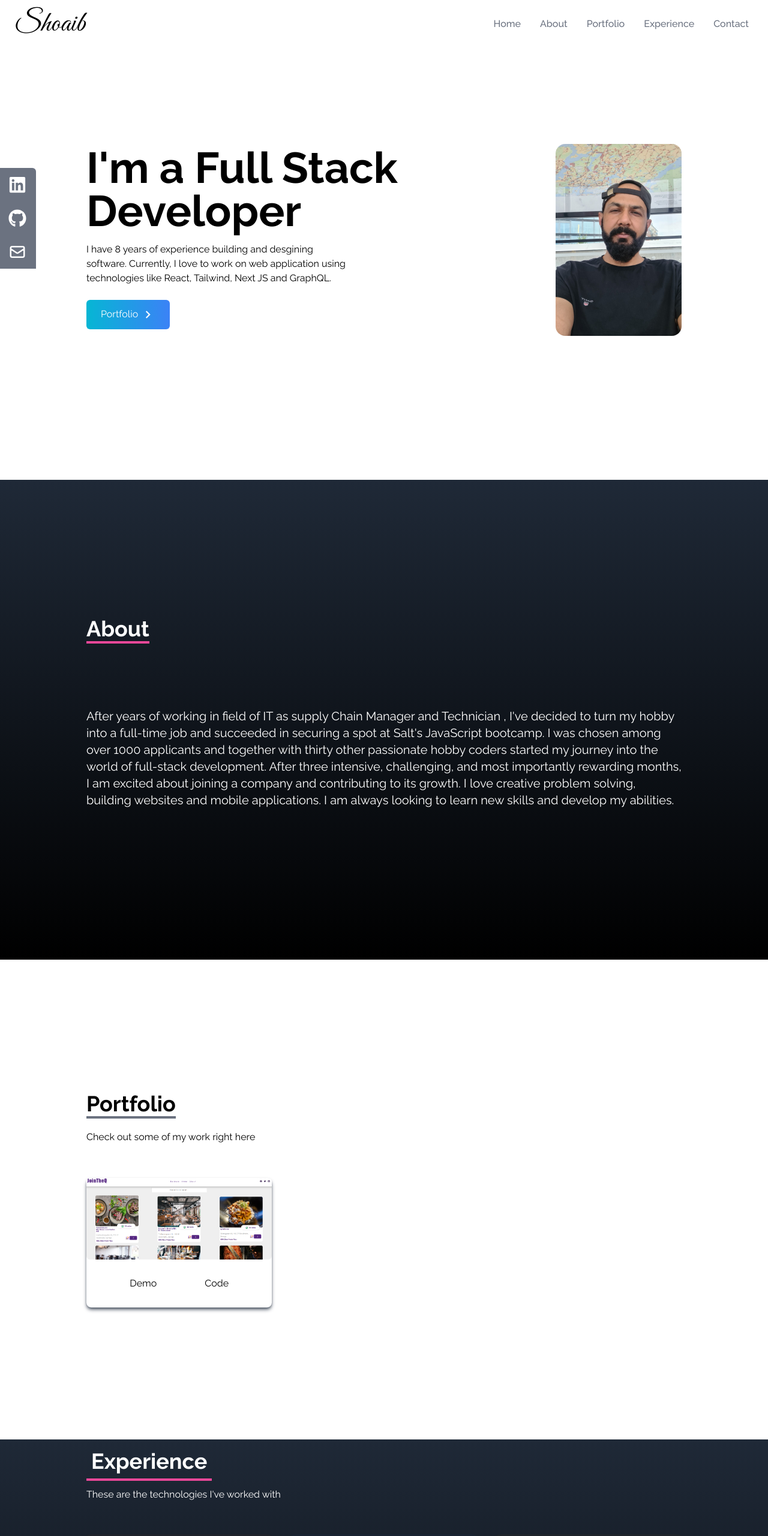
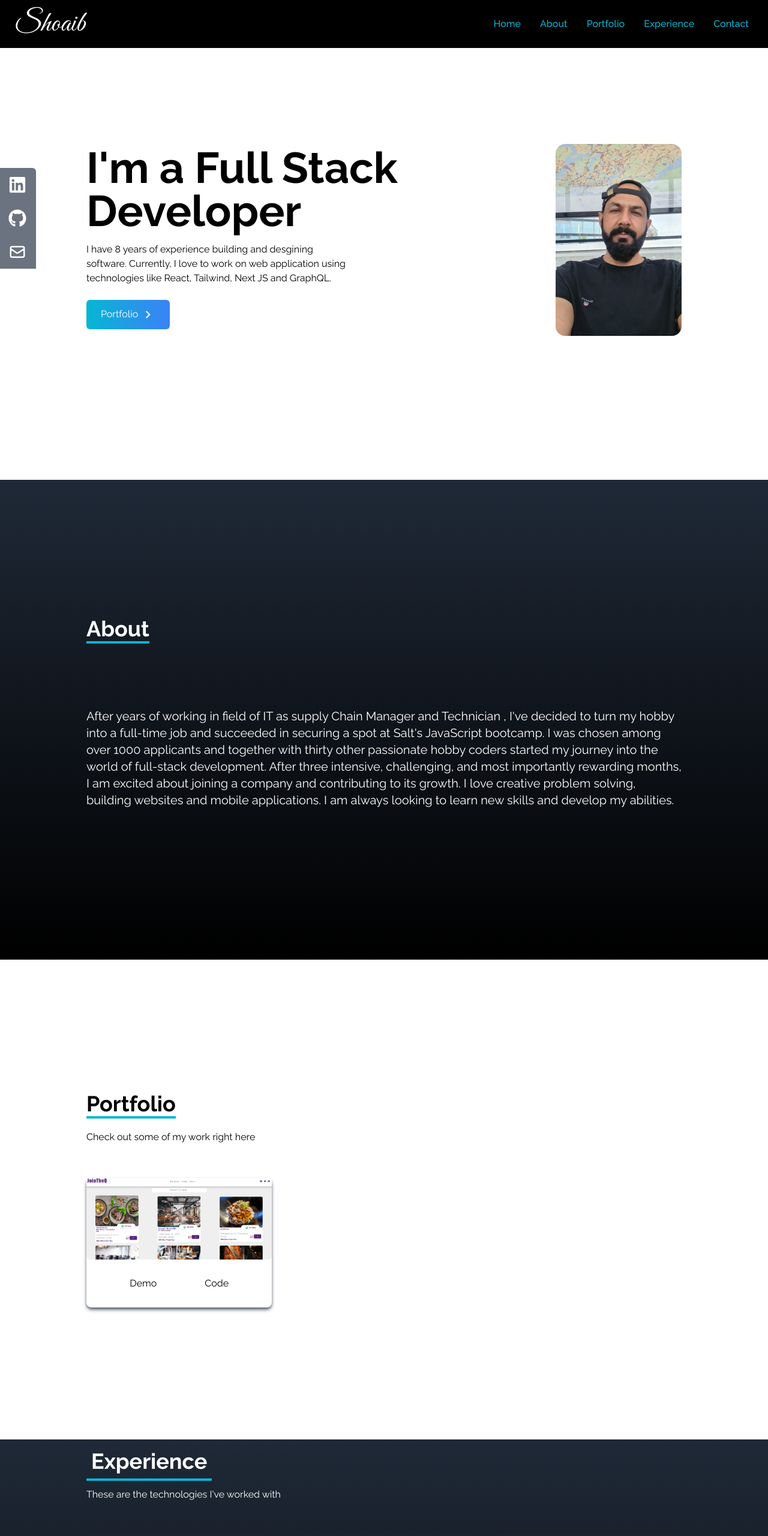
Before and after one commit to mshoaibtalha/portfolio, a React (Create React App) app: page / in a window 1280 px wide. Shown: the top 2561 px of the page at 60% size. Built offline with nearby package versions, Linux system fonts and the light colour scheme.

Commit message:
change in css

```diff
--- a/src/components/About.js
+++ b/src/components/About.js
@@ -8,7 +8,7 @@ const About = () => {
     >
       <div className='max-w-screen-lg p-4 mx-auto flex flex-col justify-center w-full h-full'>
         <div className='pb-8'>
-          <p className='text-4xl font-bold inline border-b-4 border-pink-500'>
+          <p className='text-4xl font-bold inline border-b-4 border-cyan-500'>
             About
           </p>
         </div>
--- a/src/components/Contact.js
+++ b/src/components/Contact.js
@@ -8,7 +8,7 @@ const Contact = () => {
     >
       <div className='flex flex-col p-4 justify-center max-w-screen-lg mx-auto h-full'>
         <div className='pb-8'>
-          <p className='text-4xl font-bold inline border-b-4 border-gray-500'>
+          <p className='text-4xl font-bold inline border-b-4 border-cyan-500'>
             Cotact
           </p>
           <p className='py-6'>Submit the form below to get in touch with me</p>
--- a/src/components/Experience.js
+++ b/src/components/Experience.js
@@ -82,7 +82,7 @@ const Experience = () => {
     >
       <div className='max-w-screen-lg mx-auto p-4 flex flex-col justify-center w-full h-full text-white'>
         <div>
-          <p className='text-4xl font-bold border-b-4 border-pink-500 p-2 inline'>
+          <p className='text-4xl font-bold border-b-4 border-cyan-500 p-2 inline'>
             Experience
           </p>
           <p className='py-6'>These are the technologies I've worked with</p>
--- a/src/components/NavBar.js
+++ b/src/components/NavBar.js
@@ -29,16 +29,16 @@ const NavBar = () => {
   ];
 
   return (
-    <div className='flex justify-between items-center w-full h-20 px-4 text-white bg-white fixed'>
+    <div className='flex justify-between items-center w-full h-20 px-4 text-white bg-black fixed'>
       <div>
-        <h1 className='text-5xl font-signature ml-2 text-black'>Shoaib</h1>
+        <h1 className='text-5xl font-signature ml-2 text-white'>Shoaib</h1>
       </div>
 
       <ul className='hidden md:flex'>
         {links.map(({ id, link }) => (
           <li
             key={id}
-            className='px-4 cursor-pointer capitalize font-medium text-gray-500 hover:scale-105 duration-200'
+            className='px-4 cursor-pointer capitalize font-medium text-cyan-500 hover:scale-105 duration-200'
           >
             <Link to={link} smooth duration={500}>
               {link}
@@ -49,13 +49,13 @@ const NavBar = () => {
 
       <div
         onClick={() => setNav(!nav)}
-        className='cursor-pointer pr-4 z-10 text-gray-500 md:hidden'
+        className='cursor-pointer pr-4 z-10 text-white-500 md:hidden'
       >
         {nav ? <FaTimes size={30} /> : <FaBars size={30} />}
       </div>
 
       {nav && (
-        <ul className='flex flex-col justify-center items-center absolute top-0 left-0 w-full h-screen bg-gradient-to-b from-white to-gray-800 text-white-500'>
+        <ul className='flex flex-col justify-center items-center absolute top-0 left-0 w-full h-screen bg-gradient-to-b from-black to-gray-800 text-cyan-500'>
           {links.map(({ id, link }) => (
             <li
               key={id}
--- a/src/components/Portfolio.js
+++ b/src/components/Portfolio.js
@@ -15,7 +15,7 @@ const Portfolio = () => {
     <div name='portfolio' className='bg-white w-full text-black md:h-screen'>
       <div className='max-w-screen-lg p-4 mx-auto flex flex-col justify-center w-full h-full'>
         <div className='pb-8'>
-          <p className='text-4xl font-bold inline border-b-4 border-gray-500'>
+          <p className='text-4xl font-bold inline border-b-4 border-cyan-500'>
             Portfolio
           </p>
           <p className='py-6'>Check out some of my work right here</p>
```
